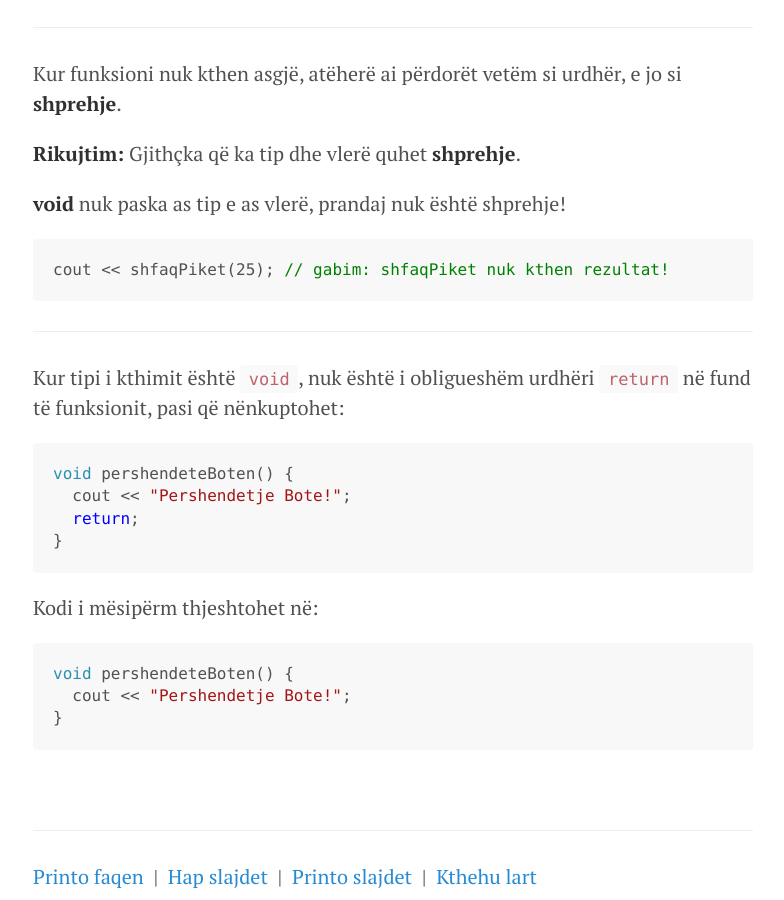
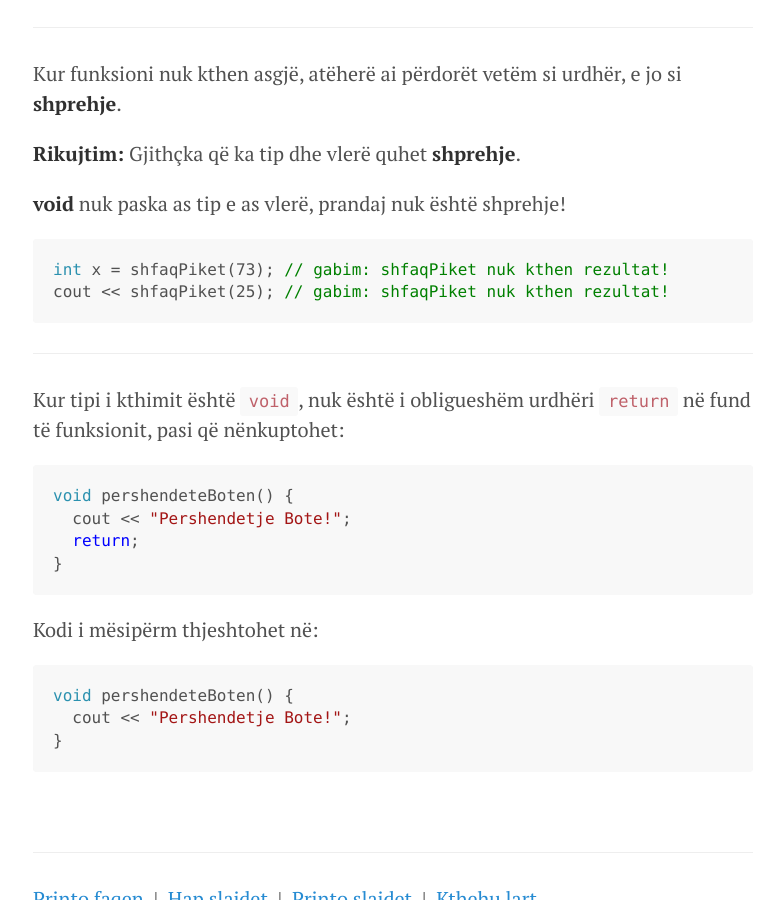
Before and after one commit to edongashi/edongashi.github.io, a Jekyll site: the page built from lendet/gjuhe-programuese/void.md, in a window 1280 px wide and 900 px high, scrolled down 2555 px. Shown: the whole window, without its empty margins (247-1031 px from the left). Built offline with Jekyll 4.4.1, drawn with Linux system fonts in a browser that asks for light colours; our own code applies the rules of GitHub Pages for plain Markdown files; formulas are drawn with MathJax 3.

Commit message:
Update void.md

````diff
--- a/lendet/gjuhe-programuese/void.md
+++ b/lendet/gjuhe-programuese/void.md
@@ -107,6 +107,7 @@ Kur funksioni nuk kthen asgjë, atëherë ai përdorët vetëm si urdhër, e jo
 **void** nuk paska as tip e as vlerë, prandaj nuk është shprehje!
 
 ```cpp
+int x = shfaqPiket(73); // gabim: shfaqPiket nuk kthen rezultat!
 cout << shfaqPiket(25); // gabim: shfaqPiket nuk kthen rezultat!
 ```
 
````
